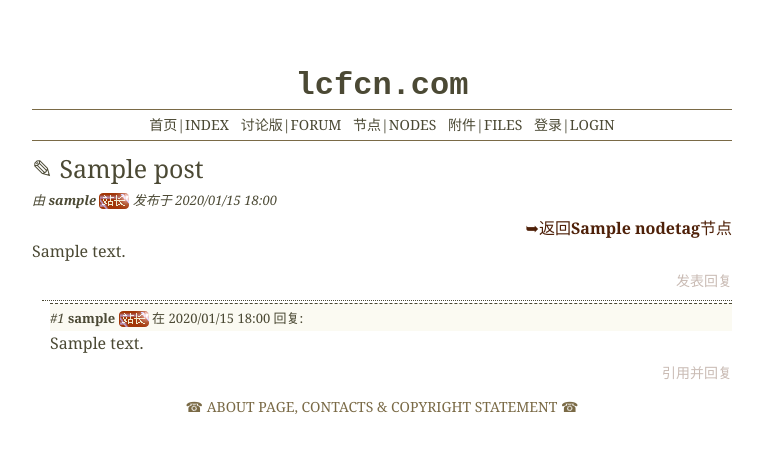
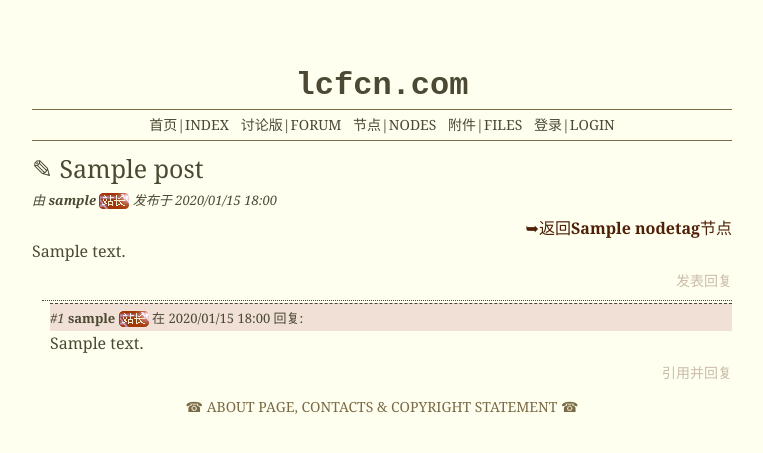
Before and after one commit to iceriverho/lcforum, a Django app: page /forum/thread/1/ in a window 1280 px wide. Shown: the top 453 px of the page, without its empty margins (258-1021 px from the left). Run offline with Django 3.2, Linux system fonts and the light colour scheme; tables that the repository leaves empty hold one stand-in row (values such as "Sample post").

Commit message:
changed some styles

```diff
--- a/forum/static/forum/mainstyle.css
+++ b/forum/static/forum/mainstyle.css
@@ -2,7 +2,7 @@ body {
     font-size: 16px;
     color: #4B4934;
     font-family: Georgia, "Times New Roman", Times, serif, sans-serif;
-    background-color: #fff;
+    background-color: #ffffef;
 }
 
 div {
@@ -167,7 +167,7 @@ a:visited {
 .thread-reply-head {
     border-top: 1px dashed;
     padding: 4px 0;
-    background-color: #FBFAF2;
+    background-color: #f0e0d6;
     font-size: 13px;
 }
 
@@ -206,7 +206,7 @@ a:visited {
 }
 
 .markdown code {
-    background-color: #f8f8f8;
+    background-color: #f0e0d6;
     font-family: "Courier New", courier, monospace;
 }
 
```
